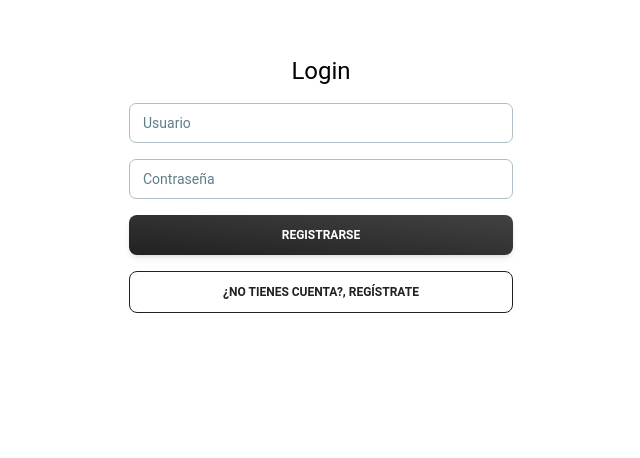
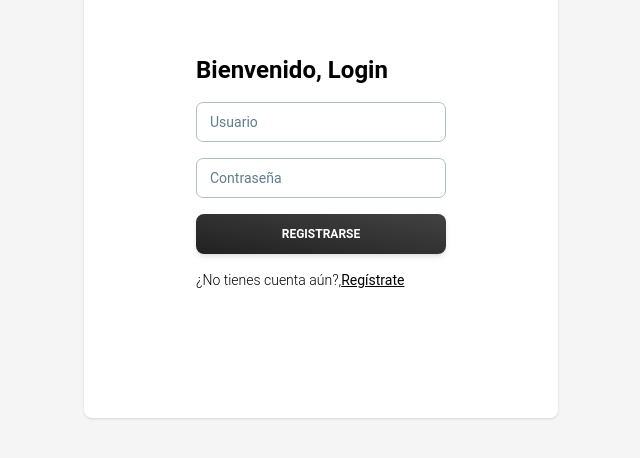
Before and after one commit to ramosFidel/peliculasRP, a React (Create React App) app: page /login in a window 1280 px wide. Shown: the part 220-678 px from the top of the page, without its empty margins (319-959 px from the left). Built offline with nearby package versions, Linux system fonts and the light colour scheme.

Commit message:
Agg estilos a la aplicacion

```diff
--- a/src/App.js
+++ b/src/App.js
@@ -28,7 +28,7 @@ function App() {
     setCurrentUser(null);
   };
   return (
-    <div className="App">
+    <div className="App ">
       {showNavbar && (
         <header>
           <StickyNavbar
--- a/src/components/Catalogo.jsx
+++ b/src/components/Catalogo.jsx
@@ -4,7 +4,7 @@ function ListMovies({ movies }) {
   return (
     <ul className="movies">
       {movies.map((movie) => (
-        <li className="movie" key={movie.ID}>
+        <li className="movie rounded-lg shadow-lg" key={movie.ID}>
           <h3>{movie.Title}</h3>
           <p>{movie.Year}</p>
           <img src={movie.Poster} alt={movie.Title}></img>
--- a/src/components/Login.jsx
+++ b/src/components/Login.jsx
@@ -1,5 +1,5 @@
 import React, { useState } from "react";
-import { useNavigate } from "react-router-dom";
+import { useNavigate, Link } from "react-router-dom";
 import { loginAuth } from "../service";
 import { Button, Input } from "@material-tailwind/react";
 
@@ -29,14 +29,11 @@ function Login({ onLogin }) {
     }
   };
 
-  const redireccionRegistro = () => {
-    navigate("/registro");
-  };
-
   return (
-    <div className="flex h-screen justify-center items-center">
-      <div className="text-center mt-8 mb-2 w-80 max-w-screen-lg sm:w-96">
-        <h2 className="text-2xl mb-4">Login</h2>
+    <div className="bg-gray-100 dark:bg-gray-800 h-screen overflow-hidden flex items-center justify-center">
+      <div className="bg-white p-6 space-y-4 md:space-y-6 sm:p-8 rounded-lg shadow">
+        <form className="p-10 md:p-20">
+          <h2 className="text-2xl font-semibold mb-4">Bienvenido, Login</h2>
           <div className="mb-4">
             <Input
               label="Usuario"
@@ -44,6 +41,7 @@ function Login({ onLogin }) {
               value={formData.username}
               onChange={handleChange}
               error={error}
+              containerProps={{ className: "min-w-[250px]" }}
             />
           </div>
 
@@ -55,6 +53,7 @@ function Login({ onLogin }) {
               value={formData.password}
               onChange={handleChange}
               error={error}
+              containerProps={{ className: "min-w-[250px]" }}
             />
           </div>
 
@@ -70,18 +69,16 @@ function Login({ onLogin }) {
             </Button>
             {error && <p className="text-red-500 mt-2">{error}</p>}
           </div>
-        <div className="mb-4">
-          <Button
-            fullWidth
-            variant="outlined"
-            size="md"
-            className=""
-            color="grey"
-            onClick={redireccionRegistro}
+          <div className="mb-4 text-sm font-light">
+            ¿No tienes cuenta aún?,
+            <Link
+              to="/registro"
+              className="font-normal transition-colors hover:text-blue-500 focus:text-blue-500 underline"
             >
-            ¿No tienes cuenta?, Regístrate
-          </Button>
+              Regístrate
+            </Link>
           </div>
+        </form>
       </div>
     </div>
   );
--- a/src/components/MainPeliculas.jsx
+++ b/src/components/MainPeliculas.jsx
@@ -6,10 +6,10 @@ export const MainPeliculas = () => {
   const mainData = mainMovies();
   return (
     <>
-      <h3>Recomendaciones</h3>
+      <h2 className="text-2xl font-bold mb-5 ">Peliculas recomendadas</h2>
       <ul className="movies">
         {mainData.map((movie) => (
-          <li className="movie" key={movie.ID}>
+          <li className="movie rounded-lg shadow-lg" key={movie.ID}>
             <h3>{movie.Title}</h3>
             <p>{movie.Year}</p>
             <img src={movie.Poster} alt={movie.Title}></img>
--- a/src/components/Peliculas.jsx
+++ b/src/components/Peliculas.jsx
@@ -7,9 +7,10 @@ import { CarouselDefault } from "./CarouselDefault";
 const App = ({ movies, isSearching }) => {
   return (
     <>
-      <main className="container mx-auto mt-8">
-        <CarouselDefault />
-        <div className="page ">
+      <main className="container mx-auto mt-8 bg-white rounded-xl">
+        {isSearching || <CarouselDefault />}
+
+        <div className="page pt-5">
           {isSearching ? <Movies movies={movies} /> : <MainPeliculas />}
         </div>
       </main>
--- a/src/components/Perfil.jsx
+++ b/src/components/Perfil.jsx
@@ -137,7 +137,7 @@ export const Perfil = ({ currentUser }) => {
   return (
     <>
       {true ? (
-        <div className="bg-gray-100">
+        <div className="bg-gray-100 min-h-screen flex items-center justify-center">
           <div className="container mx-auto py-8">
             <div className="grid grid-cols-4 sm:grid-cols-12 gap-6 px-4">
               <div className="col-span-4 sm:col-span-3">
@@ -170,6 +170,14 @@ export const Perfil = ({ currentUser }) => {
                       >
                         Cambiar contraseña
                       </li>
+                      <Button
+                        fullWidth
+                        variant="gradient"
+                        size="sm"
+                        className=""
+                      >
+                        Cerrar sesión
+                      </Button>
                     </ul>
                   </div>
                 </div>
--- a/src/components/Registro.jsx
+++ b/src/components/Registro.jsx
@@ -24,9 +24,13 @@ function Registro() {
     navigate("/login");
   };
   return (
-    <div className="w-1/2 mx-auto mt-10 p-4 border rounded-lg gap-6 flex flex-col">
+    <div className="bg-gray-100 dark:bg-gray-800 h-screen overflow-hidden flex items-center justify-center">
+      <div className="bg-white p-6 space-y-4 md:space-y-6 sm:p-8 rounded-lg shadow">
+        <form className="p-12 md:p-24">
           <div className="mb-4">
-        <h2 className="text-2xl text-center">Bienvenido, Registrate Ahora</h2>
+            <h2 className="text-2xl font-semibold text-center">
+              Bienvenido, Registrate Ahora
+            </h2>
           </div>
           <div className="mb-4">
             <Input
@@ -64,7 +68,7 @@ function Registro() {
               Registrarse
             </Button>
           </div>
-      <div className="flex justify-center">
+          <div className="flex justify-start text-sm font-light">
             ¿Ya tienes una cuenta?
             <Link
               to="/login"
@@ -73,6 +77,8 @@ function Registro() {
               Login aquí
             </Link>
           </div>
+        </form>
+      </div>
     </div>
   );
 }
--- a/src/components/StickyNavbar.jsx
+++ b/src/components/StickyNavbar.jsx
@@ -64,7 +64,7 @@ export function StickyNavbar({
   );
 
   return (
-    <div className="">
+    <div className="bg-white">
       <Navbar className="sticky top-0 z-10 h-max max-w-full rounded-none px-4 py-2 lg:px-12 lg:py-4">
         <div className="flex items-center justify-between text-blue-gray-900">
           <Link
```
Lines whose indentation alone changed are shown as unchanged.
